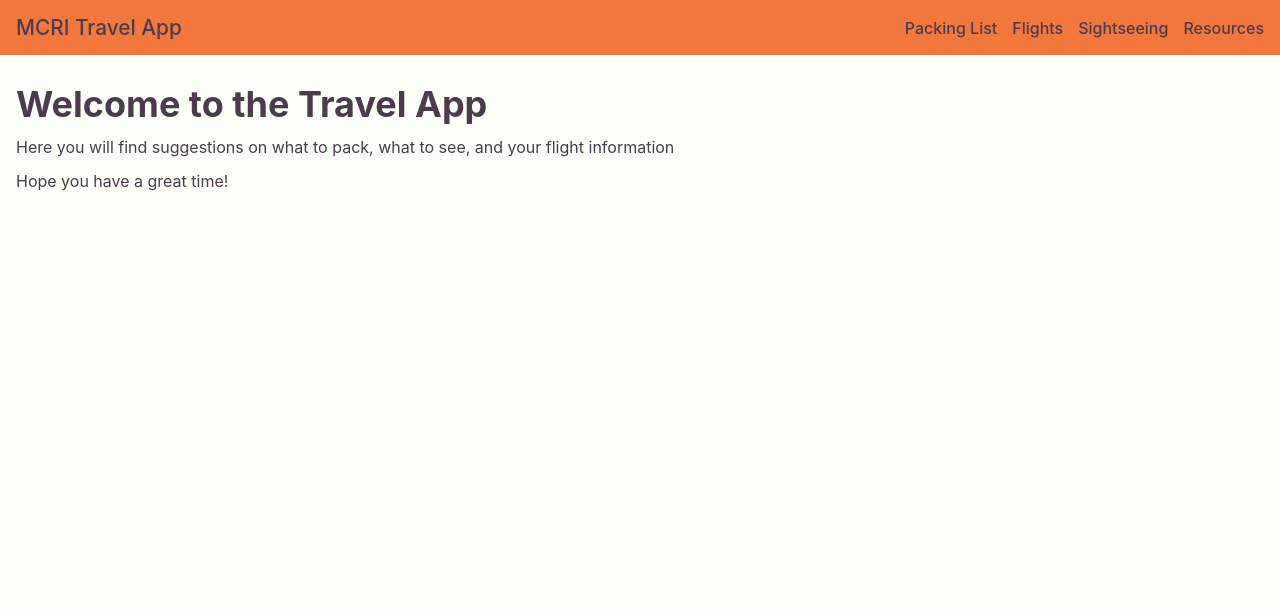
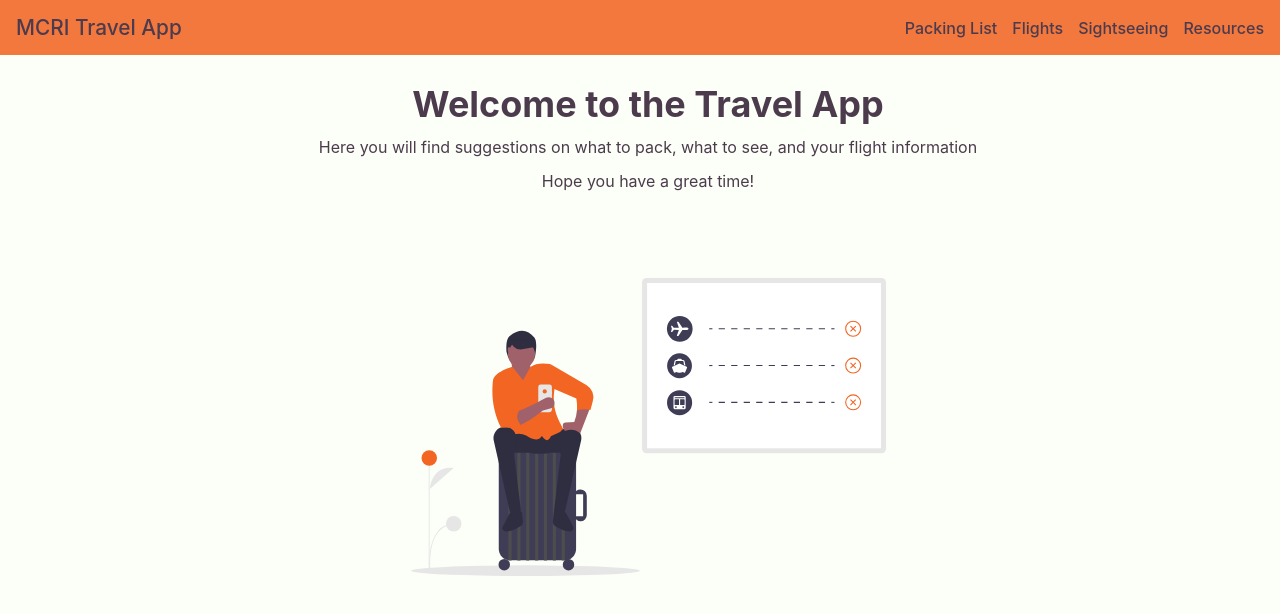
Before and after one commit to tanakakufa/mcri-travel-app, a React (Vite) app: page / in a window 1280 px wide. Shown: the top 614 px of the page. Built offline with nearby package versions, Linux system fonts and the light colour scheme.

Commit message:
feature: add image to the home page

```diff
--- a/src/App.css
+++ b/src/App.css
@@ -15,8 +15,9 @@
 .page-content.homepage {
   display: flex;
   flex-direction: column;
-  align-items: flex-start;
+  align-items: center;
   gap: 10px;
+  text-align: center;
 }
 
 .page-content.small {
--- a/src/App.tsx
+++ b/src/App.tsx
@@ -1,5 +1,6 @@
-import './App.css'
-import Header from './reusables/Header/Header'
+import './App.css';
+import Header from './reusables/Header/Header';
+import TravelSVG from './assets/images/undraw_stranded_traveler.svg';
 
 function App() {
 
@@ -14,6 +15,8 @@ function App() {
 
         <p>Hope you have a great time!</p>
 
+        <img src={TravelSVG} width={475} style={{marginTop: 75}} />
+
       </div>
     </>
   )
```
Also changed, not shown: src/assets/images/undraw_stranded_traveler.svg (added).
